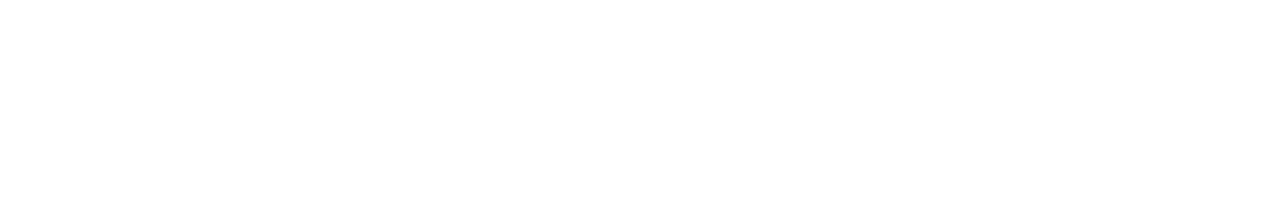
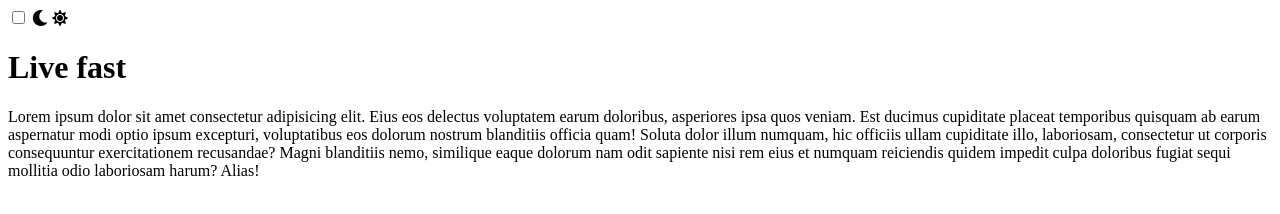
Before and after one commit to HenriBresteau/darmode, a website: page index.html in a window 1280 px wide. Drawn offline with Linux system fonts and the light colour scheme.

Commit message:
mise en place

```diff
--- a/index.html
+++ b/index.html
@@ -15,7 +15,19 @@
 <body>
 
 
-
+   <div class="toggle">
+     <input type="checkbox" class="checkbox" id="dark-mode">
+     <label for="dark-mode">
+       <i class="fas fa-moon"></i>
+       <i class="fas fa-sun"></i>
+       <div class="ball"></div>
+     </label>
+   </div>
+   <main>
+     <h1> Live fast</h1>
+     <p>Lorem ipsum dolor sit amet consectetur adipisicing elit. Eius eos delectus voluptatem earum doloribus, asperiores ipsa quos veniam. Est ducimus cupiditate placeat temporibus quisquam ab earum aspernatur modi optio ipsum excepturi, voluptatibus eos dolorum nostrum blanditiis officia quam! Soluta dolor illum numquam, hic officiis ullam cupiditate illo, laboriosam, consectetur ut corporis consequuntur exercitationem recusandae? Magni blanditiis nemo, similique eaque dolorum nam odit sapiente nisi rem eius et numquam reiciendis quidem impedit culpa doloribus fugiat sequi mollitia odio laboriosam harum? Alias!</p>
+     <div class="img"></div>
+   </main>
 
 
   <script src="./assets/jquery.min.js" type="text/javascript" ></script>
```
